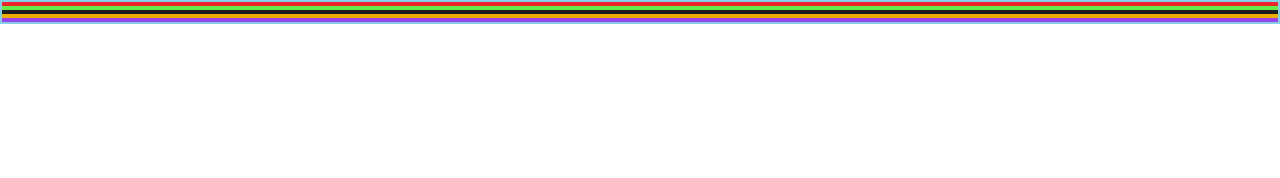
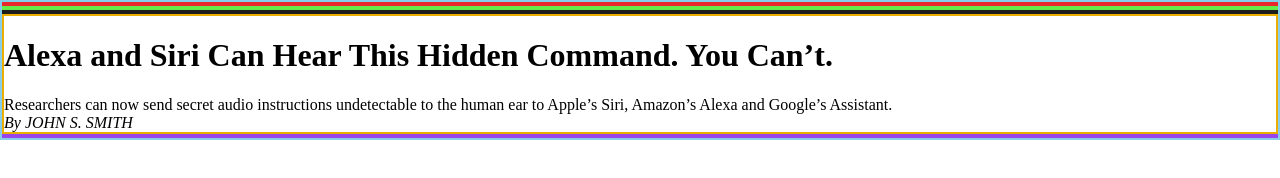
Before and after one commit to KorNatalya/Plans, a plain HTML site: page index.html in a window 1280 px wide. Drawn offline with Linux system fonts and the light colour scheme.

Commit message:
added content of the article

```diff
--- a/index.html
+++ b/index.html
@@ -15,7 +15,14 @@
     <nav></nav>
     <aside></aside>
     <section>
-        <article></article>
+        <article>
+            <h1>Alexa and Siri Can Hear This Hidden Command. You Can’t.</h1>
+            <p>Researchers can now send secret audio instructions undetectable
+                to the human ear to Apple’s Siri, Amazon’s Alexa and
+                Google’s Assistant.
+            </p>
+            <address>By JOHN S. SMITH</address>
+        </article>
     </section>
     <footer></footer>
 </div>
```
